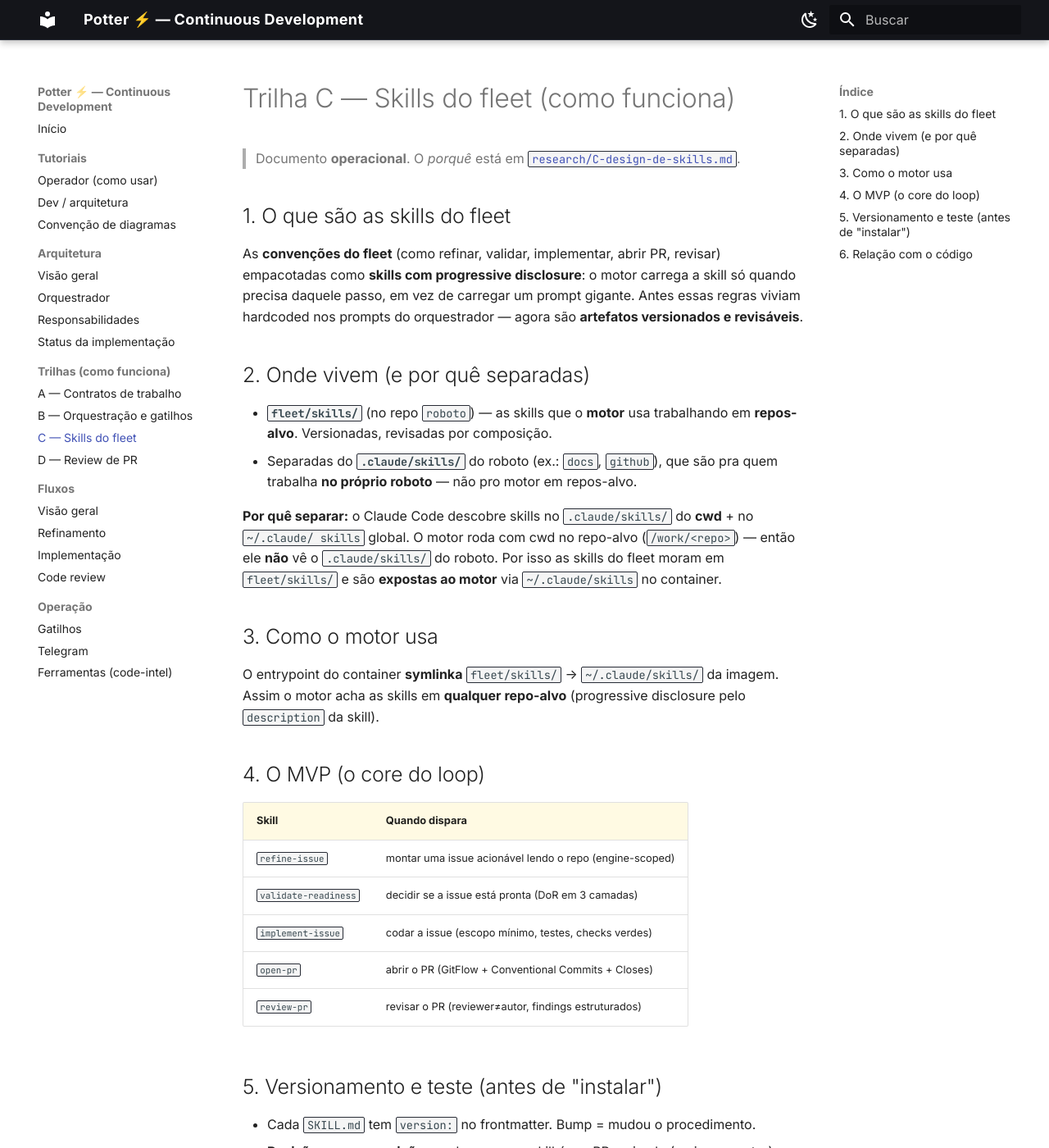
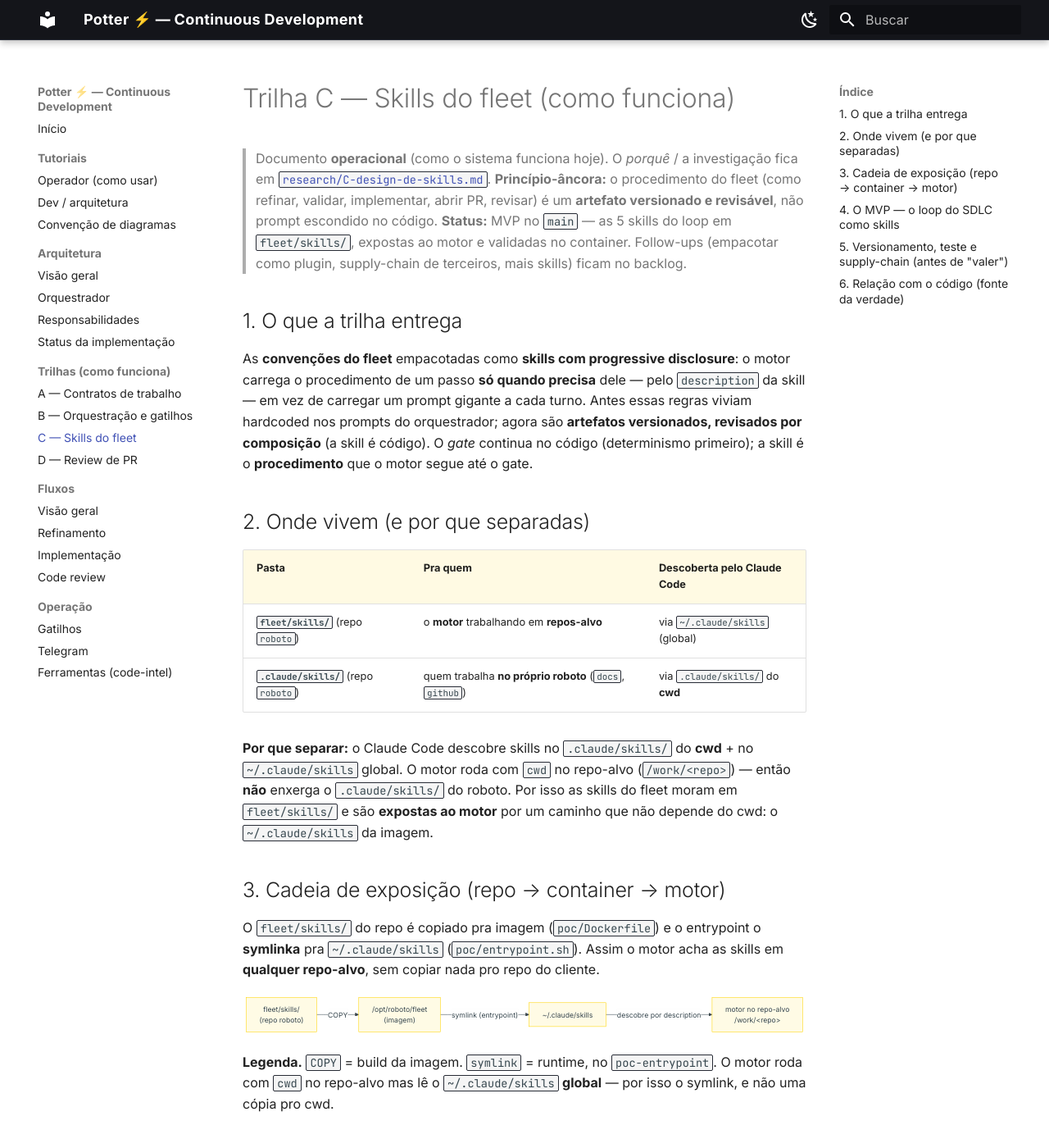
Before and after one commit to CenturyBoys/roboto, an MkDocs documentation site: the page built from docs/trilha-c-skills.md, in a window 1280 px wide and 1400 px high. Shown: the whole window at 82% size. Built offline with MkDocs 1.6.1 and Material for MkDocs 9.7.7, drawn with Linux system fonts in a browser that asks for light colours; some of the changed text lies outside the part shown.

Commit message:
docs(trilha-c): consolida doc de skills no padrão das demais trilhas (#177)
Eleva o doc da trilha C ao mesmo nível de A/B/D: header de status,
tabelas mapeando pro código (gate determinístico por skill) e dois
diagramas Mermaid (cadeia de exposição repo->container->motor e o loop
de skills no SDLC), seguindo a convenção de rótulos curtos + legenda.

Refs #4

````diff
--- a/docs/trilha-c-skills.md
+++ b/docs/trilha-c-skills.md
@@ -1,51 +1,87 @@
 # Trilha C — Skills do fleet (como funciona)
 
-> Documento **operacional**. O *porquê* está em
+> Documento **operacional** (como o sistema funciona hoje). O *porquê* / a investigação fica em
 > [`research/C-design-de-skills.md`](https://github.com/CenturyBoys/roboto/blob/main/research/C-design-de-skills.md).
+> **Princípio-âncora:** o procedimento do fleet (como refinar, validar, implementar, abrir PR, revisar)
+> é um **artefato versionado e revisável**, não prompt escondido no código.
+> **Status:** MVP no `main` — as 5 skills do loop em `fleet/skills/`, expostas ao motor e validadas no
+> container. Follow-ups (empacotar como plugin, supply-chain de terceiros, mais skills) ficam no backlog.
 
-## 1. O que são as skills do fleet
+## 1. O que a trilha entrega
 
-As **convenções do fleet** (como refinar, validar, implementar, abrir PR, revisar) empacotadas como
-**skills com progressive disclosure**: o motor carrega a skill só quando precisa daquele passo, em vez
-de carregar um prompt gigante. Antes essas regras viviam hardcoded nos prompts do orquestrador — agora
-são **artefatos versionados e revisáveis**.
+As **convenções do fleet** empacotadas como **skills com progressive disclosure**: o motor carrega o
+procedimento de um passo **só quando precisa** dele — pelo `description` da skill — em vez de carregar
+um prompt gigante a cada turno. Antes essas regras viviam hardcoded nos prompts do orquestrador; agora
+são **artefatos versionados, revisados por composição** (a skill é código). O *gate* continua no código
+(determinismo primeiro); a skill é o **procedimento** que o motor segue até o gate.
 
-## 2. Onde vivem (e por quê separadas)
+## 2. Onde vivem (e por que separadas)
 
-- **`fleet/skills/`** (no repo `roboto`) — as skills que o **motor** usa trabalhando em **repos-alvo**.
-  Versionadas, revisadas por composição.
-- Separadas do **`.claude/skills/`** do roboto (ex.: `docs`, `github`), que são pra quem trabalha **no
-  próprio roboto** — não pro motor em repos-alvo.
+| Pasta | Pra quem | Descoberta pelo Claude Code |
+|---|---|---|
+| **`fleet/skills/`** (repo `roboto`) | o **motor** trabalhando em **repos-alvo** | via `~/.claude/skills` (global) |
+| **`.claude/skills/`** (repo `roboto`) | quem trabalha **no próprio roboto** (`docs`, `github`) | via `.claude/skills/` do **cwd** |
 
-**Por quê separar:** o Claude Code descobre skills no `.claude/skills/` do **cwd** + no `~/.claude/
-skills` global. O motor roda com cwd no repo-alvo (`/work/<repo>`) — então ele **não** vê o
-`.claude/skills/` do roboto. Por isso as skills do fleet moram em `fleet/skills/` e são **expostas ao
-motor** via `~/.claude/skills` no container.
+**Por que separar:** o Claude Code descobre skills no `.claude/skills/` do **cwd** + no `~/.claude/skills`
+global. O motor roda com `cwd` no repo-alvo (`/work/<repo>`) — então **não** enxerga o `.claude/skills/`
+do roboto. Por isso as skills do fleet moram em `fleet/skills/` e são **expostas ao motor** por um
+caminho que não depende do cwd: o `~/.claude/skills` da imagem.
 
-## 3. Como o motor usa
+## 3. Cadeia de exposição (repo → container → motor)
 
-O entrypoint do container **symlinka** `fleet/skills/` → `~/.claude/skills/` da imagem. Assim o motor
-acha as skills em **qualquer repo-alvo** (progressive disclosure pelo `description` da skill).
+O `fleet/skills/` do repo é copiado pra imagem (`poc/Dockerfile`) e o entrypoint o **symlinka** pra
+`~/.claude/skills` (`poc/entrypoint.sh`). Assim o motor acha as skills em **qualquer repo-alvo**, sem
+copiar nada pro repo do cliente.
 
-## 4. O MVP (o core do loop)
+```mermaid
+flowchart LR
+  R["fleet/skills/<br/>(repo roboto)"] -->|COPY| IMG["/opt/roboto/fleet<br/>(imagem)"]
+  IMG -->|"symlink (entrypoint)"| G["~/.claude/skills"]
+  G -->|descobre por description| M["motor no repo-alvo<br/>/work/&lt;repo&gt;"]
+```
 
-| Skill | Quando dispara |
-|---|---|
-| `refine-issue` | montar uma issue acionável lendo o repo (engine-scoped) |
-| `validate-readiness` | decidir se a issue está pronta (DoR em 3 camadas) |
-| `implement-issue` | codar a issue (escopo mínimo, testes, checks verdes) |
-| `open-pr` | abrir o PR (GitFlow + Conventional Commits + Closes) |
-| `review-pr` | revisar o PR (reviewer≠autor, findings estruturados) |
+**Legenda.** `COPY` = build da imagem. `symlink` = runtime, no `poc-entrypoint`. O motor roda com `cwd`
+no repo-alvo mas lê o `~/.claude/skills` **global** — por isso o symlink, e não uma cópia pro cwd.
 
-## 5. Versionamento e teste (antes de "instalar")
+## 4. O MVP — o loop do SDLC como skills
 
-- Cada `SKILL.md` tem `version:` no frontmatter. Bump = mudou o procedimento.
-- **Revisão por composição:** mudança numa skill é um PR revisado (reviewer≠autor) — a skill é código.
-- **Teste antes de valer:** a skill nova roda primeiro num repo-alvo de teste (PoC contra
-  `arenavalendo`) e só então entra no fluxo. Supply-chain: skill de terceiro não entra sem revisão.
+As 5 skills cobrem o núcleo do ciclo. Cada uma dispara pelo seu `description`; o gate real vive no
+código (coluna "gate determinístico").
 
-## 6. Relação com o código
+| Skill | Dispara quando | Gate determinístico |
+|---|---|---|
+| `refine-issue` | montar uma issue acionável lendo o repo (engine-scoped) | — (produz o corpo; DoR checa depois) |
+| `validate-readiness` | decidir se a issue está pronta (DoR em 3 camadas) | `agents/review.check_issue_readiness` |
+| `implement-issue` | codar a issue (escopo mínimo, testes, checks verdes) | `verify` (tier-1 + code-intel) |
+| `open-pr` | abrir o PR (GitFlow + Conventional Commits + `Closes`) | hook `commit-msg` + validador |
+| `review-pr` | revisar o PR (reviewer≠autor, findings estruturados) | `agents/review.aprovado_por_findings` |
+
+```mermaid
+flowchart LR
+  RI["refine-issue"] --> VR["validate-readiness"]
+  VR -->|pronta| IM["implement-issue"]
+  VR -->|lacunas| RI
+  IM --> OP["open-pr"]
+  OP --> RV["review-pr"]
+  RV -->|reprovado| IM
+  RV -->|aprovado| H([merge humano])
+```
+
+**Legenda.** É o mesmo loop das trilhas A/B/D, só que o **procedimento** de cada caixa agora é uma skill
+versionada. `validate-readiness` fecha com o gate de DoR (trilha A); `review-pr` com o veredito
+determinístico (trilha D); o laço `reprovado → implement` é a correção da trilha B.
+
+## 5. Versionamento, teste e supply-chain (antes de "valer")
+
+- **Versão no frontmatter:** cada `SKILL.md` tem `version:`. Bump = o procedimento mudou.
+- **Revisão por composição:** mudar uma skill é um PR revisado (reviewer≠autor) — a skill é código.
+- **Teste antes de valer:** skill nova roda primeiro num repo-alvo de teste (PoC contra
+  `arenavalendo`) e só então entra no fluxo.
+- **Supply-chain:** skill de terceiro **não entra sem revisão** — mesma régua de qualquer dependência.
+
+## 6. Relação com o código (fonte da verdade)
 
 As skills **codificam** o que o orquestrador já faz (os prompts de `app/loops.py`, `app/pr_cycle.py`,
-`agents/review.py`). A fonte da verdade do *gate* continua no código (determinismo primeiro: DoR por
-regra, veredito por `aprovado_por_findings`); a skill é o **procedimento** que o motor segue.
+`agents/review.py`). A fonte da verdade do *gate* continua no **código** (determinismo primeiro: DoR por
+regra, veredito por `aprovado_por_findings`); a skill é o **procedimento** que o motor segue até bater no
+gate. Trocar o motor (adapter) não muda as skills; trocar a plataforma não muda o gate.
````
